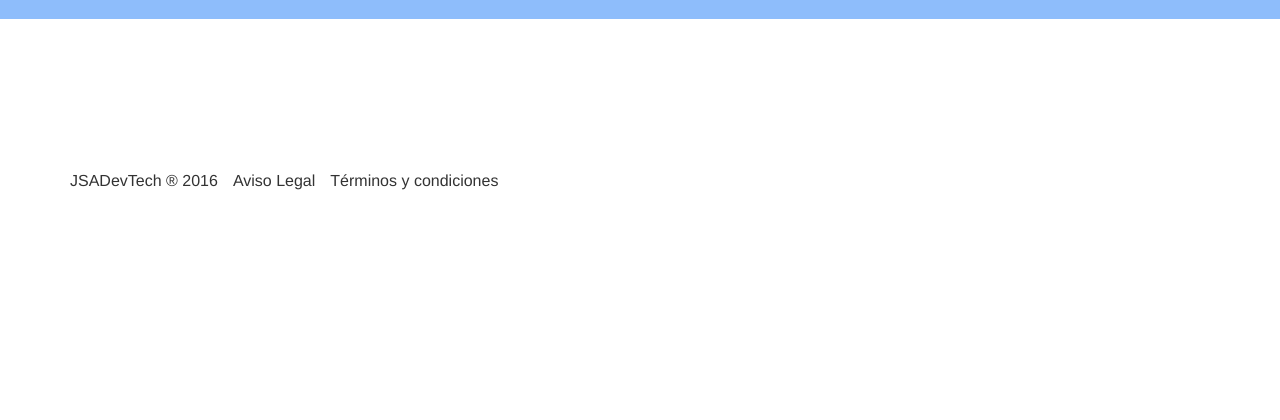
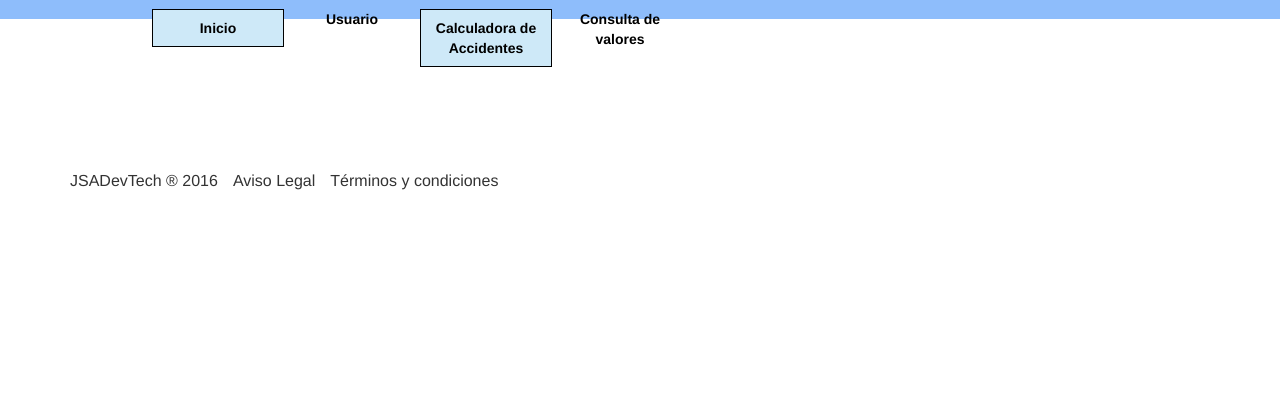
Before and after one commit to jaquerinte/abogados, a PHP site: page /index.php?accion=test in a window 1280 px wide. Shown: the part 138-558 px from the top of the page. Run offline with PHP 8.4, Linux system fonts and the light colour scheme.

Commit message:
inicioCalculadora-primeraParte

```diff
--- a/controladores/CalculadoraController.php
+++ b/controladores/CalculadoraController.php
@@ -1,6 +1,8 @@
 <?php
 class CalculadoraController extends ControllerBase
 {
-
+	public function inicio() {
+		$this->view->show("calculadoraAcidentesInicio.php", "");
+	}
 }
 ?>
--- a/controladores/IndexController.php
+++ b/controladores/IndexController.php
@@ -5,7 +5,12 @@ class IndexController extends ControllerBase
 
 		if(isset($_REQUEST['usuario'])) {
 			$_SESSION['user_name'] = $_REQUEST['usuario'];
+			$_SESSION['logged'] = true;
 		}
+		$this->view->show("inicio.php", "");
+	}
+
+	public function inicio() {
 		$this->view->show("inicio.php", "");
 	}
 }
--- a/controladores/ItemsController.php
+++ b/controladores/ItemsController.php
@@ -2,7 +2,7 @@
 class ItemsController extends ControllerBase
 {
 	public function test() {
-
+		$this->view->show("test.php", "");
 	}
 }
 ?>
--- a/index.php
+++ b/index.php
@@ -1,6 +1,8 @@
 <?php
 session_start();
 include_once 'libs/FrontController.php';
+
+$_SESSION['logged'] = false;
 
 if(isset($_REQUEST['accion'])){
 	$pag = $_REQUEST['accion'];
@@ -27,7 +29,7 @@ ob_start();//solucina los problemas que aparecen Warning: Cannot modify header i
 		include 'vistas/estructura/header.php';
 
 		//array que contiene todas las acciones posibles, se utiliza en el FrontController para que invoque el metodo oportuno
-		$acciones = array( "login", "test"
+		$acciones = array( "login", "test", "inicio"
 		);
 		echo "<div id='center'>";
 		if($pag == "home") {
--- a/vistas/estructura/header.php
+++ b/vistas/estructura/header.php
@@ -17,8 +17,7 @@
 		<div id="logo">
 			<div id="logotipo"></div>
 			<div class="titulo">
-				<span><b>Calculadora de accidentes
-				</b></span>
+				<span><b>Calculadora de accidentes</b></span>
 			</div>
 		</div>
 
@@ -27,15 +26,19 @@
 
 			<div id="menuheader">
 
-
+			<?php
+				if(isset($_SESSION['logged'])) {
+			?>
 				<ul id="nav">
-
-
-
+					<li class="nivel1"><a href='index.php?accion=inicio' class="nivel1"><span>Inicio</span></a></li>
+					<li class="nivel1"><span>Usuario</span></li>
+					<li class="nivel1"><a href='index.php?controlador=Calculadora&accion=inicio' class="nivel1"><span>Calculadora de Accidentes</span></a></li>
+					<li class="nivel1"><span>Consulta de valores</span></li>
 					<!--  <li class="nivel1"><a href='index.php?accion=home' class="nivel1"><span>Inicio</span></a></li> -->
 
 						<!-- comprobar con el php si esta registrado -->
 			<?php
+				}
 			/*
 		     if(!isset($_SESSION['valid_user']) ){  ?>
 
--- a/vistas/inicio.php
+++ b/vistas/inicio.php
@@ -24,4 +24,5 @@
 			</td>
 		</tr>
 	</table>
+
 </div>
--- a/vistas/test.php
+++ b/vistas/test.php
@@ -37,5 +37,6 @@
    				</div>
   			</div>
 		</div>
+
 	</body>
 </html>
```
Also changed, not shown: vistas/calculadoraAcidentesInicio.php (added, +14 -0 lines).
